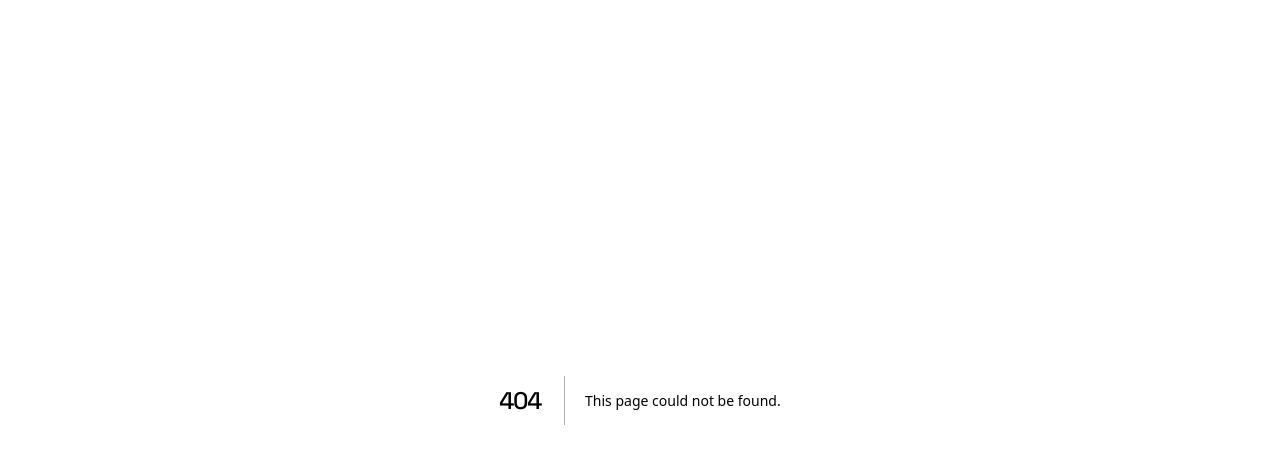
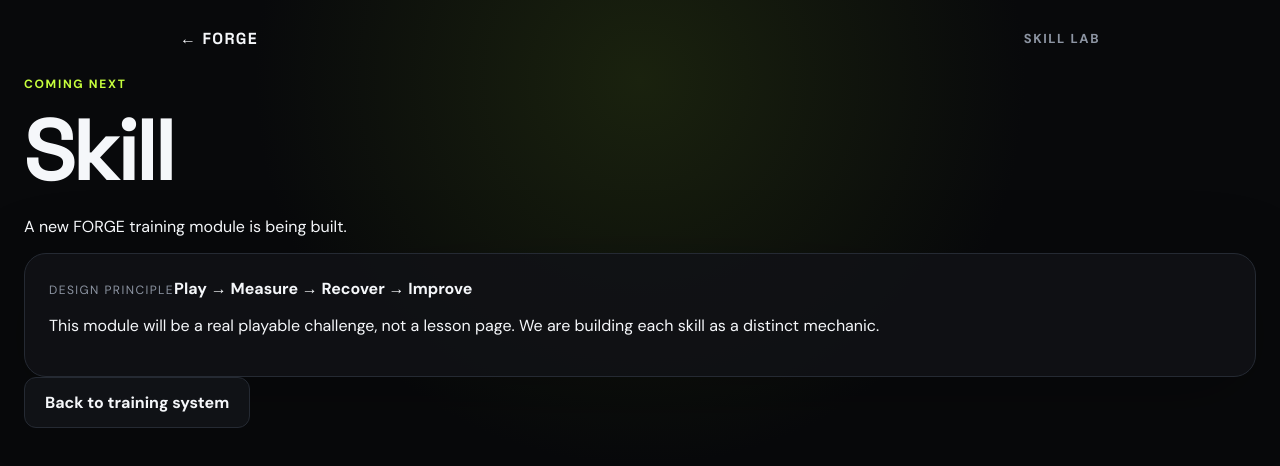
Before and after one commit to Nar-Lod/FORGE, a Next.js app: page /skills/1 in a window 1280 px wide. Before the commit this address had no page. Shown: the top 466 px of the page. Built offline with nearby package versions, Linux system fonts and the light colour scheme.

Commit message:
Add navigable skill training pages

```diff
--- /dev/null
+++ b/app/skills/[skill]/page.tsx
@@ -0,0 +1,33 @@
+"use client";
+
+import Link from "next/link";
+import { useParams } from "next/navigation";
+
+const skillData: Record<string, { title: string; description: string; status: string; href?: string }> = {
+  patience: { title: "Patience", description: "Practice delaying the easy reward and staying deliberate while the outcome is not immediate.", status: "Next training module" },
+  persistence: { title: "Persistence", description: "Practice recovering after failure, changing strategy and continuing without turning the session into endless repetition.", status: "Next training module" },
+  consistency: { title: "Consistency", description: "Practice producing reliable performance across repeated attempts — and returning deliberately rather than compulsively.", status: "Next training module" },
+};
+
+export default function SkillPage() {
+  const params = useParams<{ skill: string }>();
+  const key = String(params.skill).toLowerCase();
+  const skill = skillData[key] ?? { title: "Skill", description: "A new FORGE training module is being built.", status: "Coming next" };
+
+  return (
+    <main className="game-shell skill-page">
+      <div className="game-topbar"><Link href="/" className="game-back">← FORGE</Link><div className="game-progress">SKILL LAB</div></div>
+      <section className="skill-hero">
+        <div className="eyebrow">{skill.status}</div>
+        <h1>{skill.title}</h1>
+        <p>{skill.description}</p>
+        <div className="skill-preview card">
+          <span className="card-label">Design principle</span>
+          <strong>Play → Measure → Recover → Improve</strong>
+          <p>This module will be a real playable challenge, not a lesson page. We are building each skill as a distinct mechanic.</p>
+        </div>
+        <Link href="/" className="btn btn-secondary">Back to training system</Link>
+      </section>
+    </main>
+  );
+}
```
